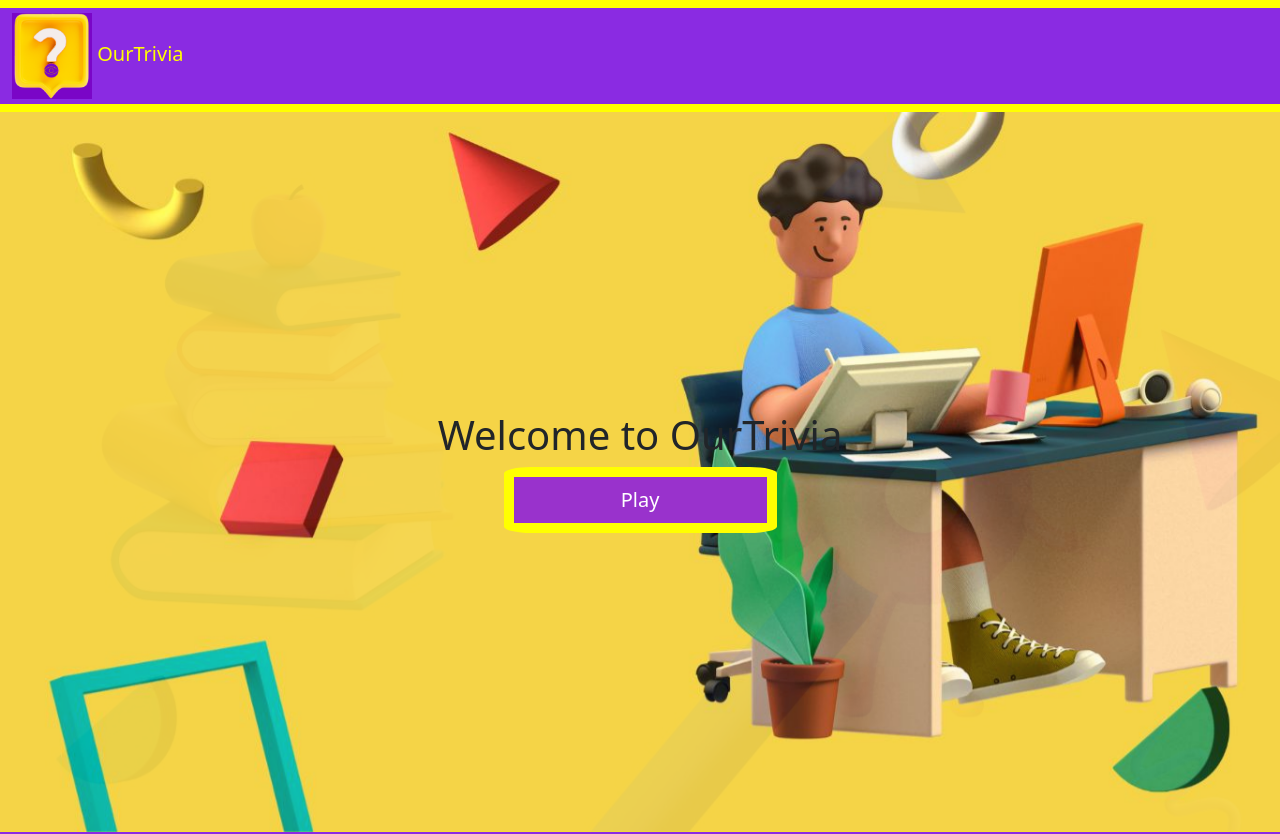
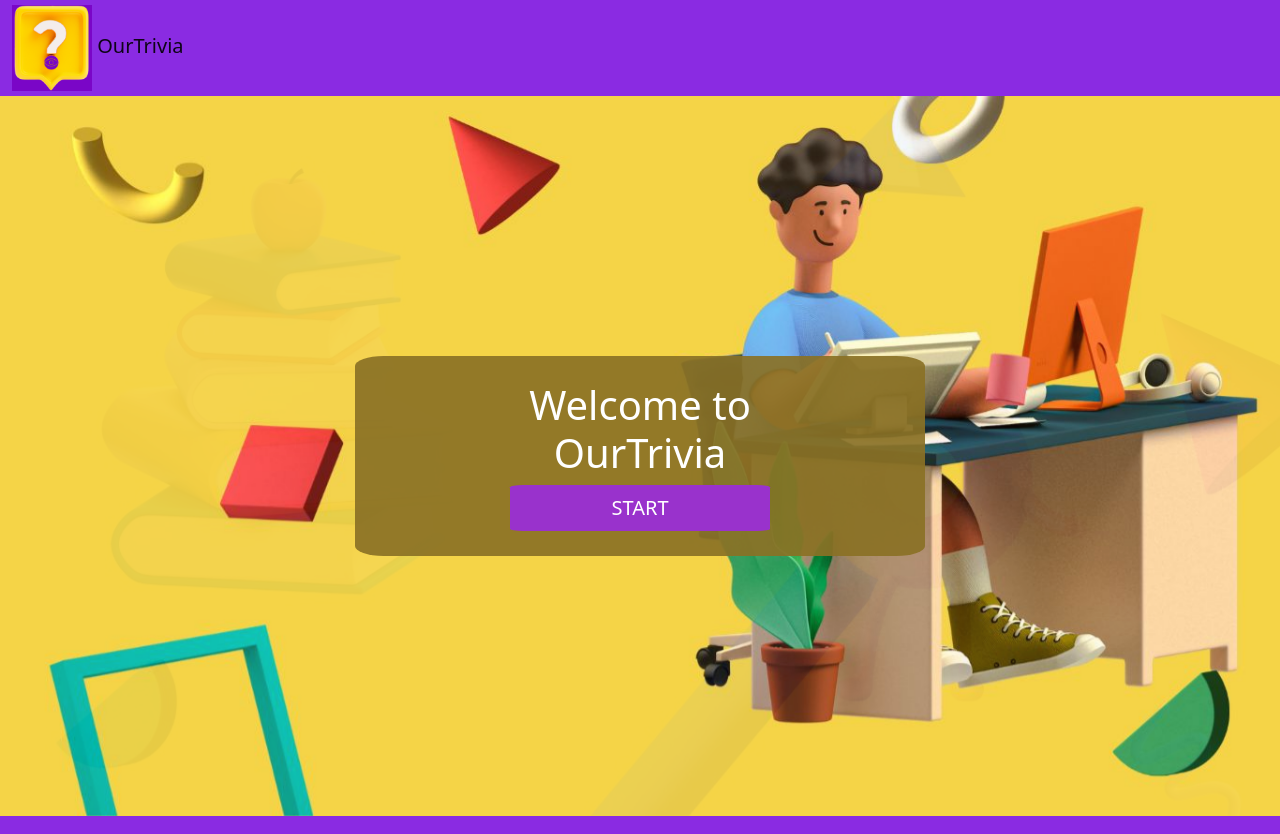
Before and after one commit to EnriqueContramirez/ProyectoTrivia, a plain HTML site: page index.html in a window 1280 px wide. Shown: the top 834 px of the page. Drawn offline with nearby package versions, Linux system fonts and the light colour scheme.

Commit message:
Se agregan estilos en CSS para la pantalla principal y la pantalla de opciónes de cnfiguración que permiten generarse sobre el mismo carousel de fondo

```diff
--- a/estilos.css
+++ b/estilos.css
@@ -1,9 +1,10 @@
 body {
-    background-color: yellow;
+    background-color: #ffd044;
 }
 
 .container-fluid{
     background-color: #8a2be2;
+    margin: 0;
 }
 
 .container .row .colpar{
@@ -18,9 +19,9 @@ body {
     width: 80px;
     height: auto;
 }
-
-.navbar-brand{
-    color: yellow;
+#header {
+    margin: 0;
+    padding: 0;
 }
 
 footer{
@@ -29,18 +30,19 @@ footer{
 
 .container p, a {
     color: white;
+    font-size: 20px;
 }
 
-#PantallaBienvenida .carouselExampleFade img{
+#fondoApp .carouselExampleFade img{
     max-height: 70vh;
     object-fit: cover;
 }
 
-#carousel {
+#fondoApp {
     position: relative;
 }
 
-#PantallaBienvenida .overlay{
+#fondoApp #PantallaBienvenida{
     position: absolute;
     top: 0;
     bottom: 0;
@@ -51,10 +53,26 @@ footer{
 
 #buttonWelcome {
     background-color: #9932cc;
-    border-radius: 10%;
-    border: yellow solid 10px;
+    border-radius: 5%;
+    border: none;
 }
 
 #buttonWelcome:hover {
     background-color: #5e1d7e;
 }
+.containerStart {
+    /* border: 2px solid black; */
+    padding: 25px;
+    border-radius: 5%;
+    background-color: #8a7125eb;
+}
+h1 {
+    color: white;
+}
+#container_options {
+    position: absolute;
+    top: 50%;
+    left: 50%;
+    transform: translate(-50%, -50%);
+    z-index: 2;
+}
--- a/index.html
+++ b/index.html
@@ -18,7 +18,7 @@
       </div>
     </nav>
     <!--Pantalla de inicio-->
-    <div id="PantallaBienvenida" class="carousel slide carousel-fade" data-bs-ride="carousel" data-bs-pause="false">
+    <div id="fondoApp" class="carousel slide carousel-fade" data-bs-ride="carousel" data-bs-pause="false">
       <div class="carousel-inner">
         <div class="carousel-item active">
           <img src="ImagenMain1.jpg" class="d-block w-100" alt="...">
@@ -30,14 +30,13 @@
           <img src="ImagenMain3.png" class="d-block w-100" alt="...">
         </div>
       </div>
-      <div class="overlay">
+      <div id="PantallaBienvenida">
         <div class="container h-100">
          <div class="row align-items-center h-100">
-            <div class="col-md-6 offset-3 text-center">
-              <h1>Welcome to OurTrivia</h1>
+            <div class="containerStart col-4 col-md-6 offset-1 offset-md-3 text-center">
+              <h1>Welcome to <br> OurTrivia</h1>
               <div class="d-grid gap-2 col-6 mx-auto">
-                <button type="button" id="buttonWelcome" class="btn btn-primary btn-lg" >Play</button>
-              </div>
+                <button type="button" id="buttonWelcome" class="btn btn-primary btn-lg" >START</button>
               </div>
             </div>
           </div>
@@ -88,6 +87,9 @@
       </select>
       <button id="generar-trivia">Generate Trivia</button>
       </div>
+    </div>
+
+
     <div id="container_questions" class="container">
     </div>
     <div id="container_puntaje" class="container"></div>
```
Lines whose indentation alone changed are shown as unchanged.
